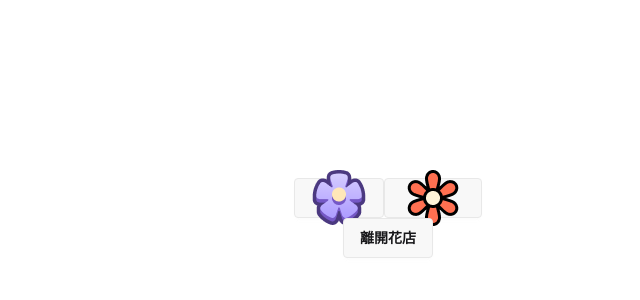
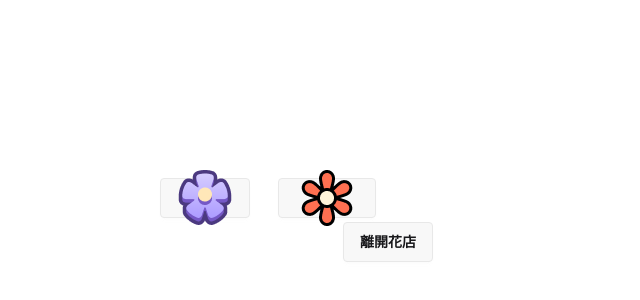
Before and after one commit to xiaaaaaa/LUCID-gameWebsite, a React (Vite) app: page /world/flowershop in a window 1280 px wide. Shown: the part 182-482 px from the top of the page, without its empty margins (252-892 px from the left). Built offline with nearby package versions, Linux system fonts and the light colour scheme.

Commit message:
點擊花店的花加入購物車
當點擊花店的花的 icon 會在購物車增加購買1個
（順便 debug nav 的錯誤訊息：a不可使用 onClick 不可以包東西）

```diff
--- /dev/null
+++ b/src/components/FlowerItems.jsx
@@ -0,0 +1,43 @@
+import { useDispatch,useSelector } from "react-redux";
+import { addCartItems,selectCartItems } from "../redux/cartSlice";
+import { useState } from 'react';
+
+function FlowerItems({ product }) {
+    const dispatch = useDispatch();
+    const cartItems = useSelector(selectCartItems);
+    const [qty, setQty] = useState(
+        cartItems.find(item => item.id === product.id)?.qty || 0
+    );
+    const [isOpen, setIsOpen] = useState(false); // 新增 state 來控制清單開關
+
+    const addToCart = (e) => {
+        setQty(prevQty => prevQty + 1);
+        dispatch(addCartItems({
+            id: product.id,
+            name: product.name,
+            image: product.image,
+            qty: qty + 1,
+        }))
+    };
+
+    const toggleDropdown = () => {
+        setIsOpen(prevState => !prevState); // 切換開關狀態
+    };
+
+    return (
+        <div className="dropdown dropdown-end">
+            <button className="btn m-1" onClick={toggleDropdown}>
+                <img src={product.image} alt={product.name} />
+            </button>
+
+            {isOpen && (
+                <ul className="dropdown-content menu bg-base-100 rounded-box z-1 w-52 p-2 shadow-sm">
+                    <li><button className="btn" onClick={() => { addToCart(); toggleDropdown() }}>買一朵{product.name}</button></li>
+                    <li><button className="btn" onClick={toggleDropdown}>不買</button></li>
+                </ul>
+            )}
+        </div>
+    );
+}
+
+export default FlowerItems;
--- /dev/null
+++ b/src/components/FlowerList.jsx
@@ -0,0 +1,28 @@
+import FlowerItems from "./FlowerItems";
+
+function FlowerList({ products }) {
+    return (
+        <div className="grid grid-cols-1 md:grid-cols-2 lg:grid-cols-3 xl:grid-cols-4 2xl:grid-cols-6 gap-4 content">
+            {products.map((product) => (
+                <FlowerItems key={product.id} product={product} />
+            ))}
+        </div>
+    );
+}
+
+export default FlowerList;
+
+
+// import ProductItem from '@/components/ProductItem';
+
+// function ProductList({ products }) {
+//    return (
+//       <div className="grid grid-cols-1 md:grid-cols-2 lg:grid-cols-3 xl:grid-cols-4 2xl:grid-cols-6 gap-4 content">
+//          {products.map((product) => (
+//             <ProductItem key={product.id} product={product} />
+//          ))}
+//       </div>
+//    );
+// }
+
+// export default ProductList;
--- a/src/components/Nav.jsx
+++ b/src/components/Nav.jsx
@@ -34,8 +34,8 @@ function Nav() {
             {/* 桌面版導覽列 */}
             <div className="hidden md:flex justify-between navbar bg-base-100">
                 <div className="flex flex-row items-center h-12">
-                    <a className="text-xl mx-3"><Link to="/">LUCID</Link></a>
-
+                    {/* <a className="text-xl mx-3"><Link to="/">LUCID</Link></a> */}
+                    <Link to="/"><p className="text-xl mx-3">LUCID</p></Link>
                     <SetColorMode />
                 </div>
 
@@ -48,7 +48,7 @@ function Nav() {
             {/* 手機版 Drawer */}
             <div className="md:hidden bg-base-100 mobile-nav">
                 <div className="flex flex-row items-center h-16">
-                    <a className="text-xl mx-3"><Link to="/">LUCID</Link></a>
+                    <Link to="/"><p className="text-xl mx-3">LUCID</p></Link>
                     <SetColorMode />
                     <HamMenu
                         id="ham-menu"
--- /dev/null
+++ b/src/json/flowerProduct.json
@@ -0,0 +1,14 @@
+[
+    {
+        "id":"1",
+        "name":"風信子",
+        "image": "/images/flower1.png",
+        "qty":0
+    },
+    {
+        "id":"2",
+        "name":"雛菊",
+        "image": "/images/flower2.png",
+        "qty":0
+    }
+]
--- a/src/pages/FlowerShopPage.jsx
+++ b/src/pages/FlowerShopPage.jsx
@@ -1,17 +1,12 @@
 import { Link } from "react-router-dom";
+import products from "../json/flowerProduct.json";
+import FlowerList from "../components/FlowerList";
+// import FlowerItems from "../components/FlowerItems";
 
 function FlowerShopPage() {
     return (
         <div className="h-screen flex flex-col items-center justify-center">
-            <div>
-                <button className="btn">
-                    <img src="/images/flower1.png" alt="flowerShopIcon" />
-                </button>
-                <button className="btn">
-                    <img src="/images/flower2.png" alt="flowerShopIcon" />
-                </button>
-            </div>
-
+            <FlowerList products={products} />
 
             <button className="btn">
                 <Link to="/world">離開花店</Link>
--- /dev/null
+++ b/src/redux/cartSlice.js
@@ -0,0 +1,34 @@
+import { createSlice } from '@reduxjs/toolkit';
+
+// Part1: Define Slice (including reducers and actions)
+const initialState = { cartItems: [] };
+const cartSlice = createSlice({
+  name: 'cart',
+  initialState,
+  reducers: {
+    addCartItems: (state, action) => {
+      const item = action.payload;
+      const product = state.cartItems.find((x) => x.id === item.id);
+      if (!!product) {
+         const cartItems = state.cartItems.map((x) =>
+            x.id === product.id ? item : x
+         );
+         state.cartItems = cartItems;
+      } else {
+        state.cartItems = [...state.cartItems, item];
+      }
+    },
+    removeCartItems: (state, action) => {
+      state.cartItems = state.cartItems.filter((x) => x.id !== action.payload);
+    },
+  },
+});
+
+// export state to global
+export const selectCartItems = (state) => state.cart.cartItems;
+
+// export actions to global
+export const { addCartItems, removeCartItems } = cartSlice.actions;
+
+// export reducer to global
+export default cartSlice.reducer;
--- a/src/redux/store.js
+++ b/src/redux/store.js
@@ -1,10 +1,12 @@
 import { configureStore } from '@reduxjs/toolkit';
 import colorReducer from './colorSlice';
+import cartReducer from './cartSlice';
 
 // Part2: Combine Reducers and Create a Store
 const store = configureStore({
    reducer: {
      color: colorReducer,
+     cart: cartReducer,
    },
    devTools: process.env.NODE_ENV !== 'production',
  });
```
